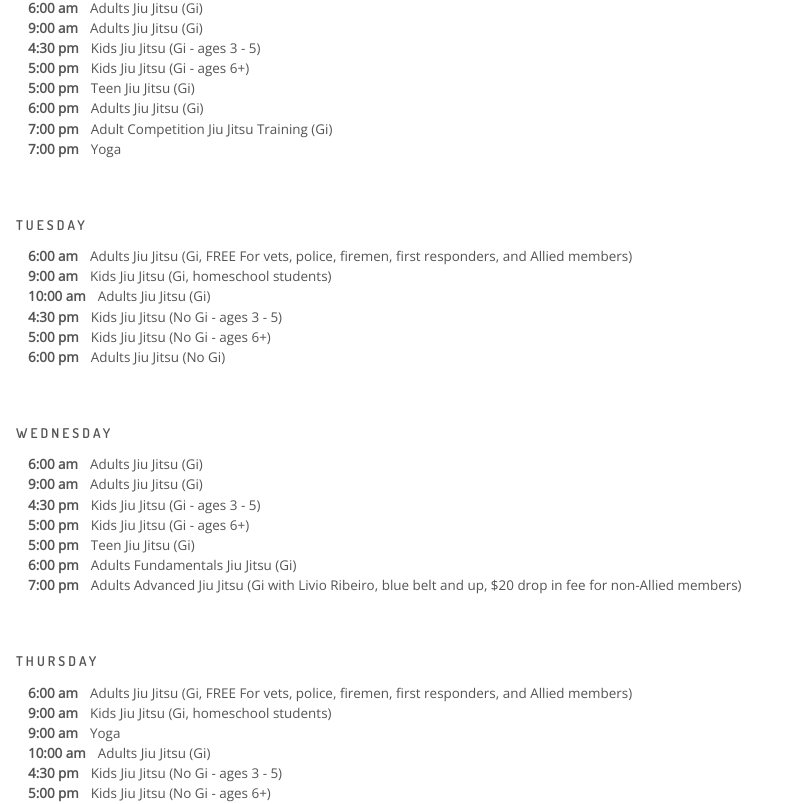
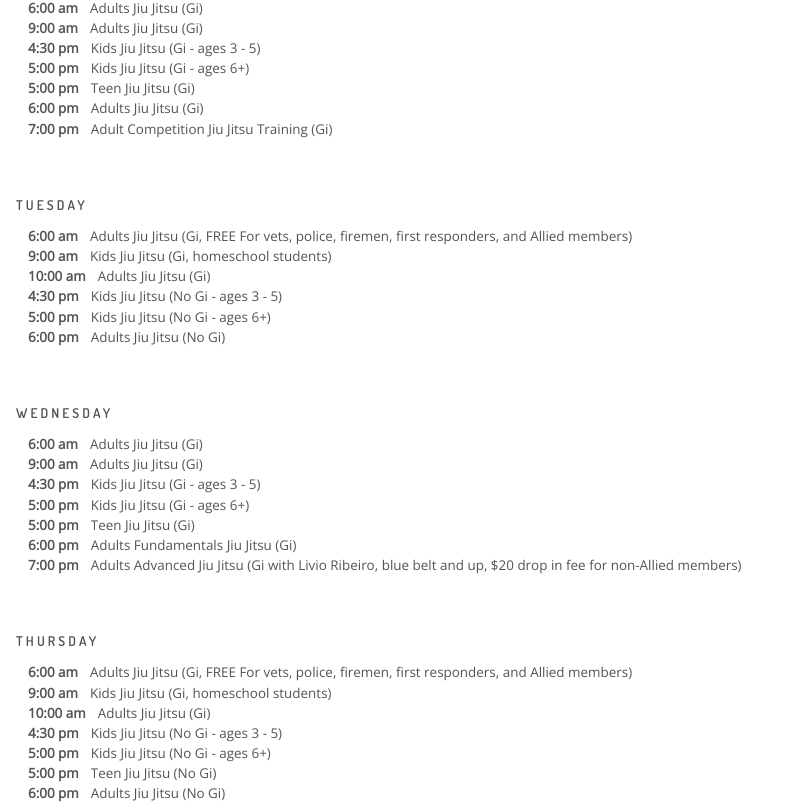
Before and after one commit to shannonhorn/AlliedJiuJitsu, a Next.js app: page /schedule in a window 1280 px wide. Shown: the part 2656-3460 px from the top of the page, without its empty margins (0-788 px from the left). Built offline with nearby package versions, Linux system fonts and the light colour scheme.

Commit message:
schedule update

```diff
--- a/pages/schedule.js
+++ b/pages/schedule.js
@@ -365,10 +365,6 @@ const Schedule = () => {
                     Adult Competition Jiu Jitsu Training (Gi)
                   </span>
                 </li>
-                <li>
-                  <span className={styles.schedule_heading}>7:00 pm</span>
-                  <span className={styles.schedule_name}>Yoga</span>
-                </li>
               </ul>
             </section>
             <section>
@@ -484,10 +480,6 @@ const Schedule = () => {
                   </span>
                 </li>
                 <li>
-                  <span className={styles.schedule_heading}>9:00 am</span>
-                  <span className={styles.schedule_name}>Yoga</span>
-                </li>
-                <li>
                   <span className={styles.schedule_heading}>10:00 am</span>
                   <span className={styles.schedule_name}>
                     Adults Jiu Jitsu (Gi)
```
